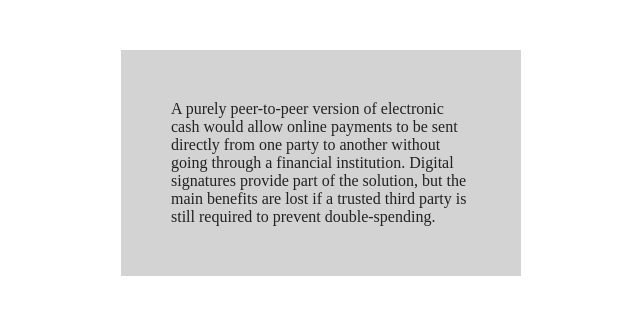
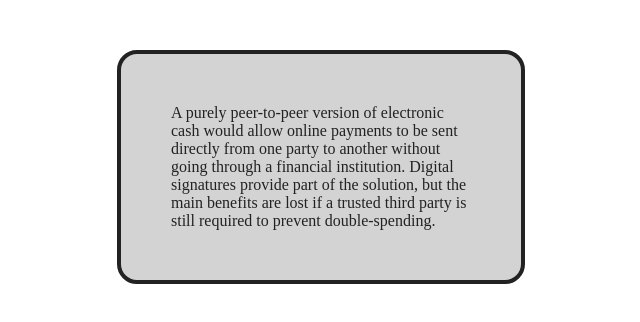
Before and after one commit to Fatima-hub333/Scrimba_crash_course01_HTML-CSS, a plain HTML site: page padding.html in a window 1280 px wide. Shown: the whole page, without its empty margins (319-959 px from the left). Drawn offline with Linux system fonts and the light colour scheme.

Commit message:
update padding with border examples

```diff
--- a/padding.css
+++ b/padding.css
@@ -6,4 +6,6 @@
   margin-left: auto;
   margin-right: auto;
   padding: 50px;
+  border: 4px solid #222222;
+  border-radius: 20px;
 }
```
